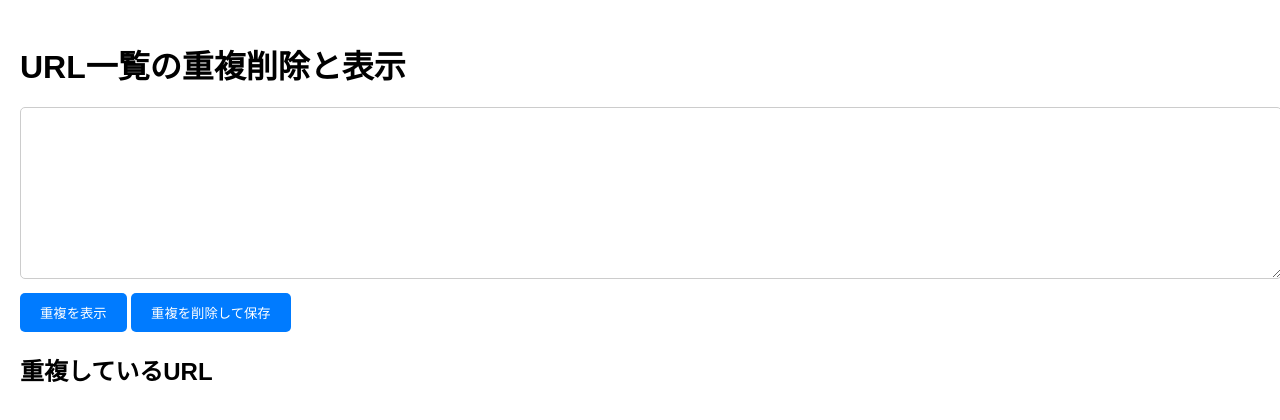
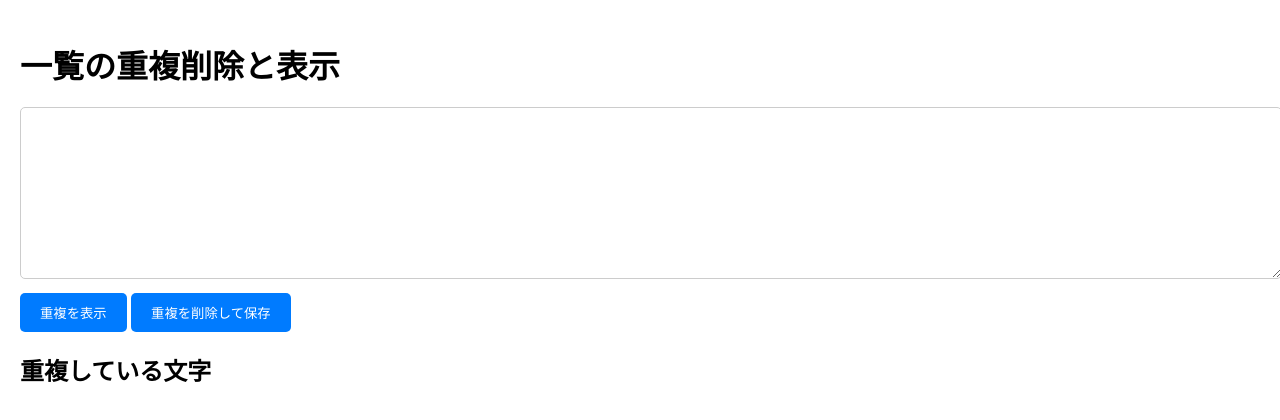
Before and after one commit to uu5007mp4/zyuuhukukennti, a plain HTML site: page index.html in a window 1280 px wide. Drawn offline with Linux system fonts and the light colour scheme.

Commit message:
Update index.html

```diff
--- a/index.html
+++ b/index.html
@@ -3,7 +3,7 @@
 <head>
     <meta charset="UTF-8">
     <meta name="viewport" content="width=device-width, initial-scale=1.0">
-    <title>URL一覧の重複削除と表示</title>
+    <title>文字一覧の重複削除と表示</title>
     <style>
         body {
             font-family: Arial, sans-serif;
@@ -51,11 +51,11 @@
     </style>
 </head>
 <body>
-    <h1>URL一覧の重複削除と表示</h1>
+    <h1>一覧の重複削除と表示</h1>
     <textarea id="urlList" rows="10" cols="50"></textarea><br>
     <button onclick="checkDuplicates()">重複を表示</button>
     <button onclick="removeDuplicates()">重複を削除して保存</button>
-    <h2>重複しているURL</h2>
+    <h2>重複している文字</h2>
     <ul id="duplicateUrls"></ul>
 
     <script>
```
